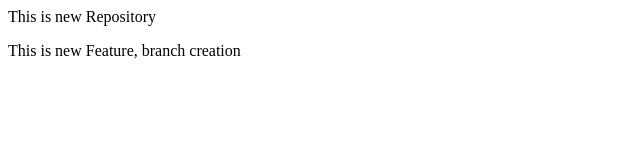
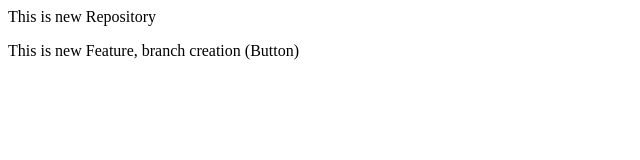
Before and after one commit to Manoj-Kumar-8/LocalRepo, a plain HTML site: page index.html in a window 1280 px wide. Shown: the full height of the page, 0-640 px from the left. Drawn offline with Linux system fonts and the light colour scheme.

```diff
--- a/index.html
+++ b/index.html
@@ -1,4 +1,4 @@
 <p>
     This is new Repository
 </p>
-<p>This is new Feature, branch creation</p>
+<p>This is new Feature, branch creation (Button) </p>
```
